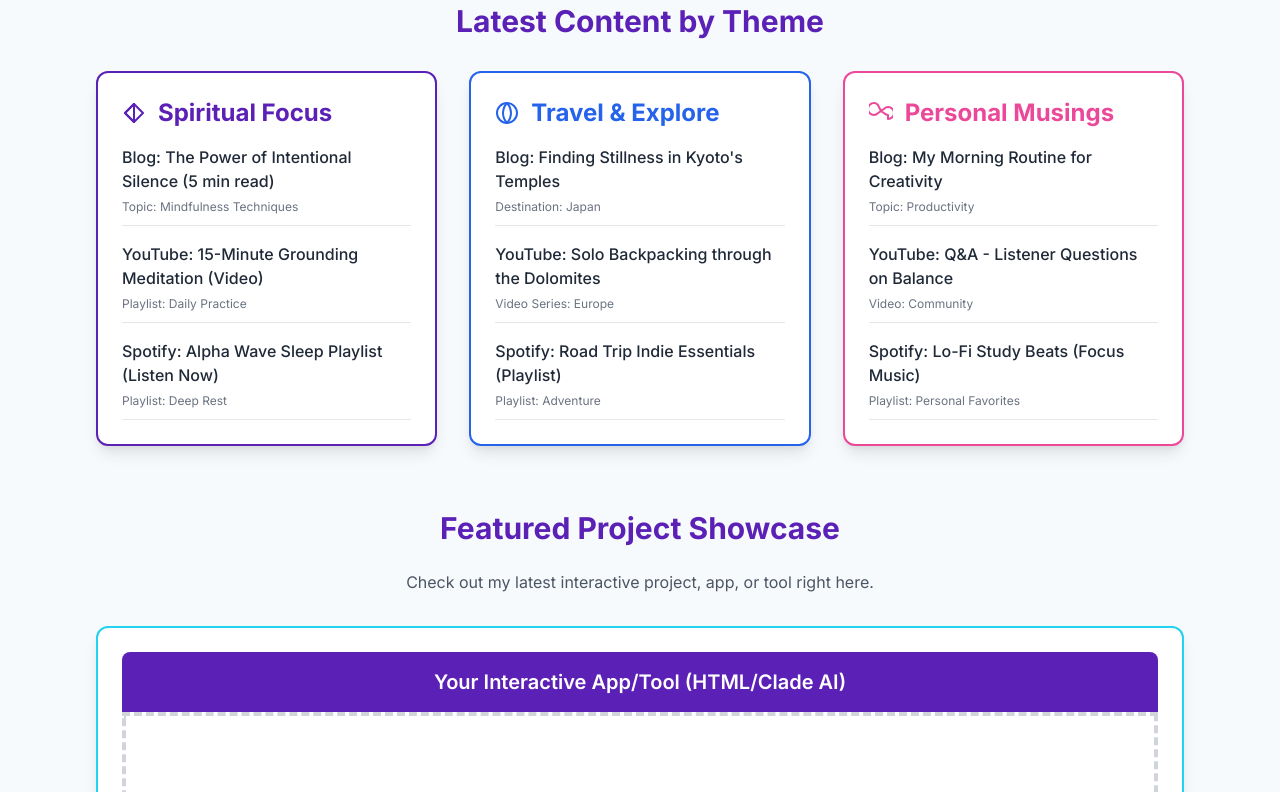
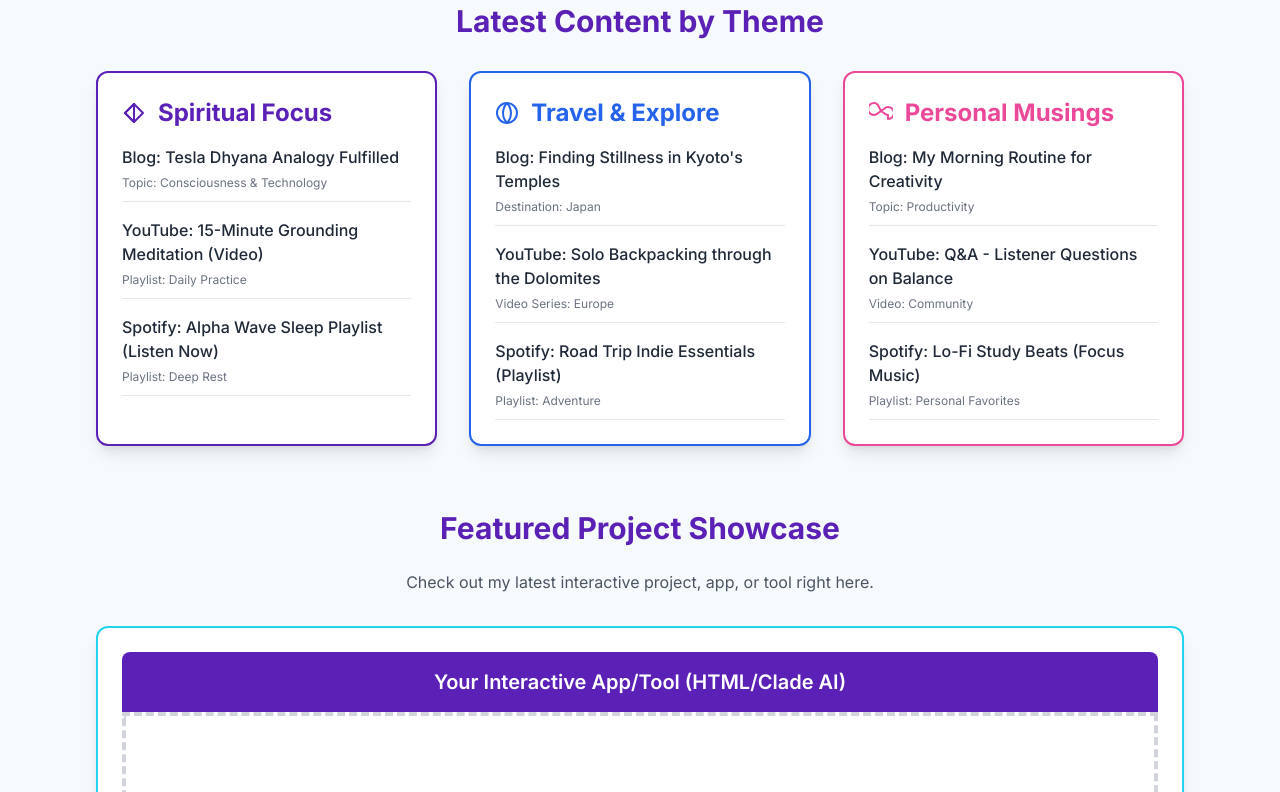
Before and after one commit to godzillaborland-arch/QuantumViewPoint, a plain HTML site: page index.html in a window 1280 px wide. Shown: the part 873-1665 px from the top of the page. Drawn offline with nearby package versions, Linux system fonts and the light colour scheme.

Commit message:
Update index.html

```diff
--- a/index.html
+++ b/index.html
@@ -167,9 +167,10 @@
                     </div>
                     <ul class="space-y-4">
                         <li class="border-b pb-2">
-                            <a href="#" class="block hover:text-accent-cyan transition duration-200">
-                                <p class="font-medium">Blog: The Power of Intentional Silence (5 min read)</p>
-                                <span class="text-xs text-gray-500">Topic: Mindfulness Techniques</span>
+                            <!-- UPDATED ITEM -->
+                            <a href="https://quantumviewpoint.blogspot.com/2025/10/tesla-dhyana-analogy-fulfilled.html" target="_blank" class="block hover:text-accent-cyan transition duration-200">
+                                <p class="font-medium">Blog: Tesla Dhyana Analogy Fulfilled</p>
+                                <span class="text-xs text-gray-500">Topic: Consciousness & Technology</span>
                             </a>
                         </li>
                         <li class="border-b pb-2">
```
